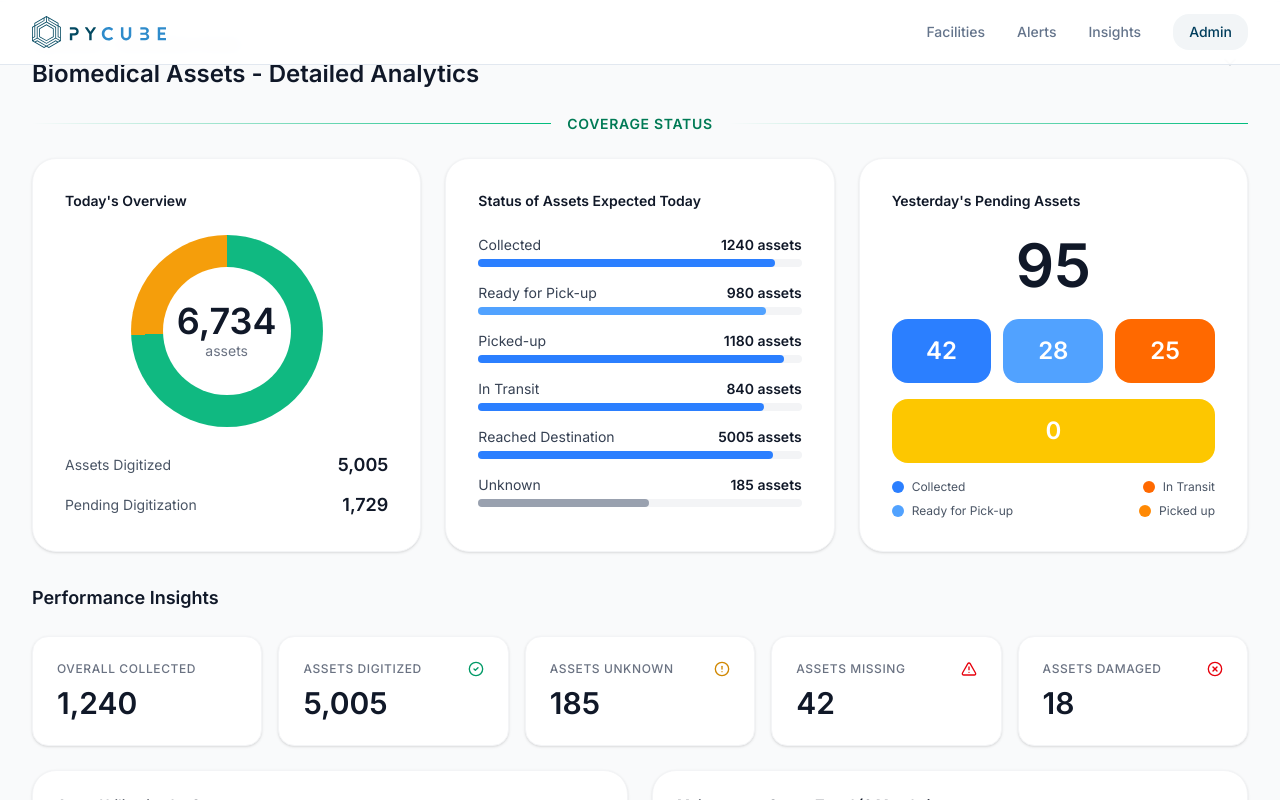
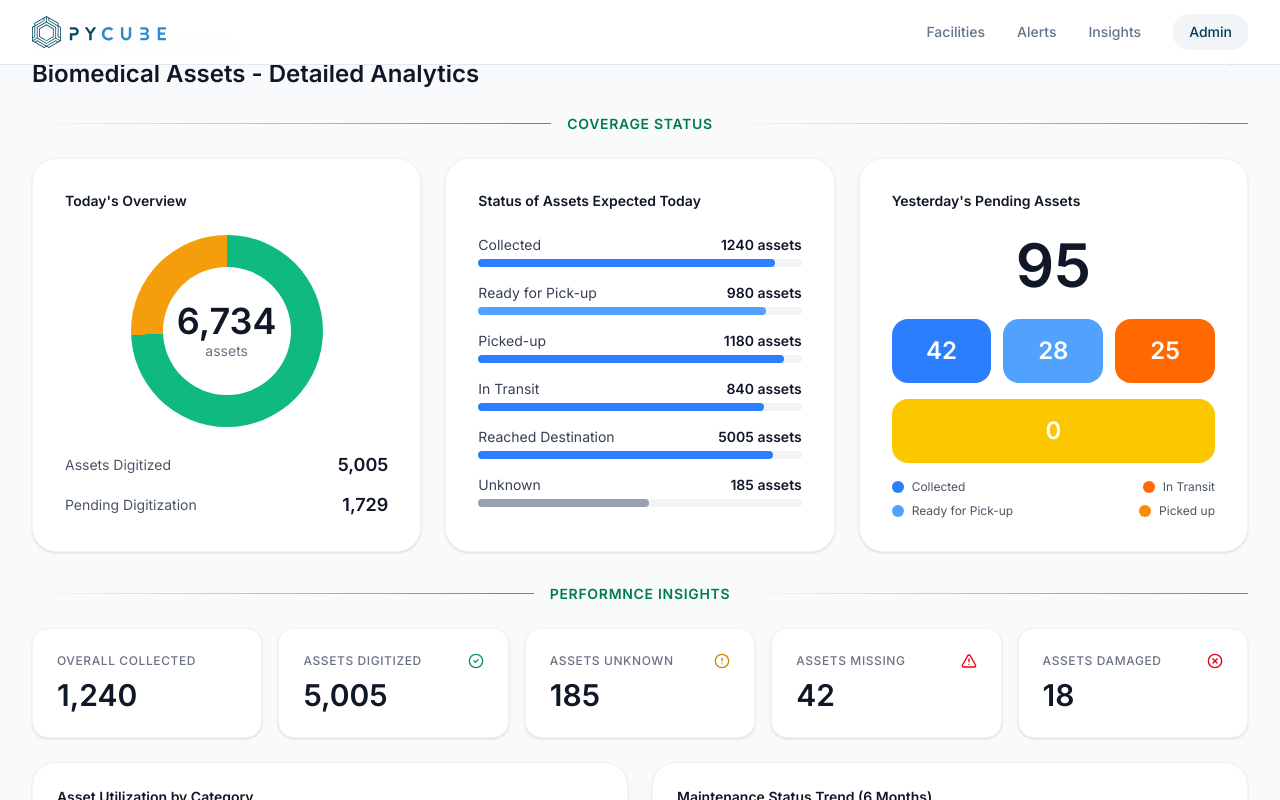
Before and after one commit to comethrusws/pycube-platfirm-v1, a Next.js app: page / in a window 1280 px wide. Both pictures are taken after a click on the element 1056 px from the left and 838 px from the top of the page. Shown: the part 1304-2104 px from the top of the page. Built offline with nearby package versions, Linux system fonts and the light colour scheme.

Commit message:
updated: layout

```diff
--- a/components/biomedical-assets-detail.tsx
+++ b/components/biomedical-assets-detail.tsx
@@ -168,7 +168,12 @@ export function BiomedicalAssetsDetail({ isOpen, onClose }: BiomedicalAssetsDeta
 
                     {/* Performance Insights */}
                     <div className="mb-8">
-                        <h3 className="text-lg font-semibold text-gray-900 mb-6">Performance Insights</h3>
+                        <div className="flex items-center gap-4 mb-6">
+                            <div className="h-px bg-gradient-to-r from-transparent to-emerald-500 flex-1" />
+                            <h3 className="text-sm font-semibold text-emerald-700 uppercase tracking-wider">Performnce Insights</h3>
+                            <div className="h-px bg-gradient-to-l from-emerald-500 to-transparent flex-1" />
+                        </div>
+
 
                         {/* KPI Summary Cards */}
                         <div className="grid grid-cols-5 gap-4 mb-6">
@@ -283,10 +288,10 @@ export function BiomedicalAssetsDetail({ isOpen, onClose }: BiomedicalAssetsDeta
 
                     {/* TIER 3: OPTIMIZE - Recommended Actions */}
                     <div>
-                        <div className="flex items-center gap-2 mb-4">
-                            <div className="h-px bg-gradient-to-r from-purple-500 to-transparent flex-1" />
-                            <h3 className="text-sm font-semibold text-purple-700 uppercase tracking-wider">Tier 3: Optimize - Recommended Actions</h3>
-                            <div className="h-px bg-gradient-to-l from-purple-500 to-transparent flex-1" />
+                        <div className="flex items-center gap-4 mb-6">
+                            <div className="h-px bg-gradient-to-r from-transparent to-emerald-500 flex-1" />
+                            <h3 className="text-sm font-semibold text-emerald-700 uppercase tracking-wider">Recommended Actions</h3>
+                            <div className="h-px bg-gradient-to-l from-emerald-500 to-transparent flex-1" />
                         </div>
 
                         <div className="grid grid-cols-4 gap-4">
--- a/lib/data.ts
+++ b/lib/data.ts
@@ -154,7 +154,7 @@ export const digitizationTiles: DigitizationTile[] = [
   {
     label: 'Biomedical assets',
     value: 99,
-    secondary: '44,550/45,000',
+    secondary: '5005 Tagged items',
     icon: 'Package',
     description: 'Workflow digitization across all facilities',
     href: '/biomedical-assets',
```
